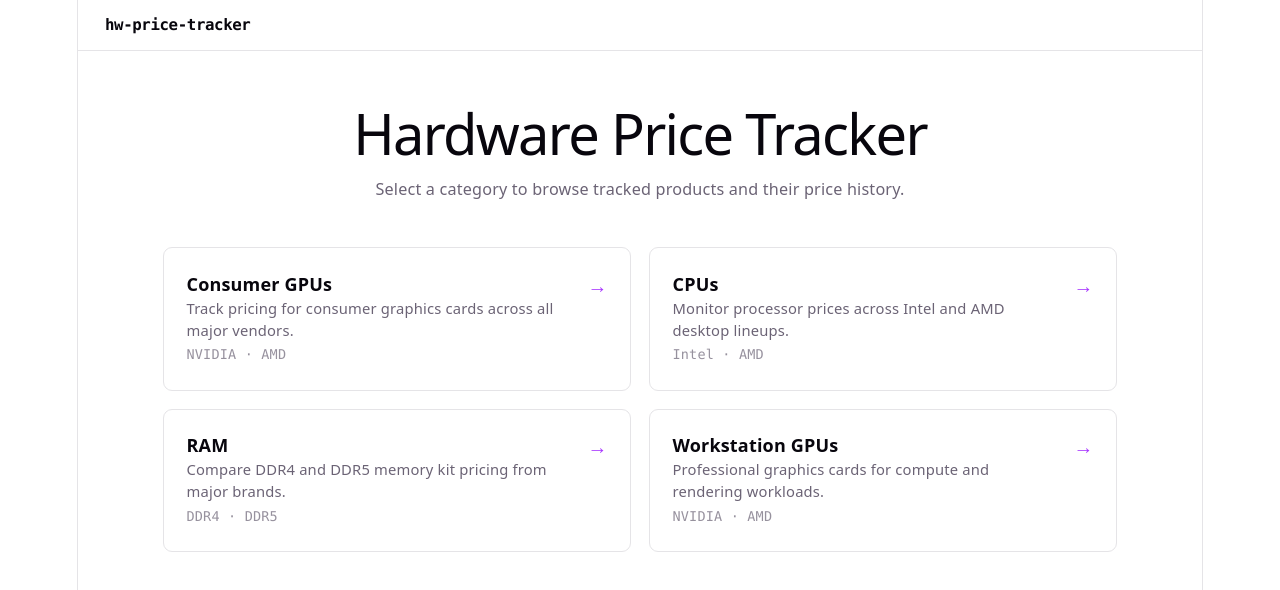
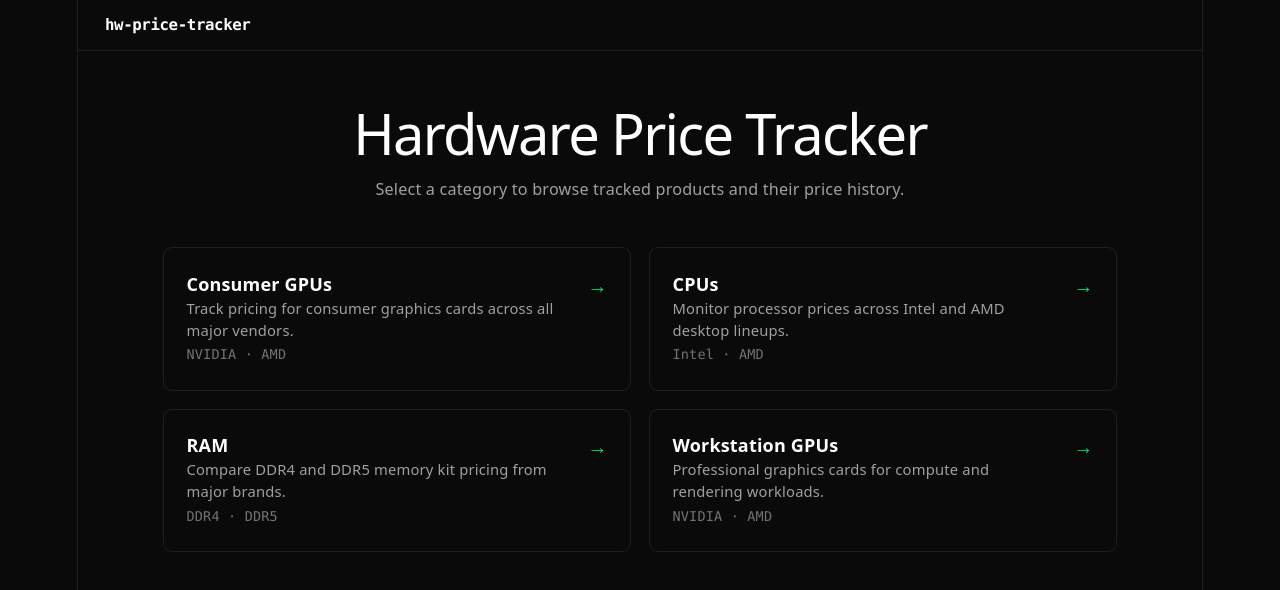
Before and after one commit to jackbradyeng/hardware_price_tracker_fe, a React (Vite) app: page / in a window 1280 px wide. Shown: the top 590 px of the page. Built offline with nearby package versions, Linux system fonts and the light colour scheme.

Commit message:
Switch color scheme to high-contrast palette

```diff
--- a/src/components/PriceChart.tsx
+++ b/src/components/PriceChart.tsx
@@ -22,13 +22,13 @@ interface Props {
 }
 
 const VENDOR_COLORS = [
-    'var(--accent)',
-    '#3b82f6',
-    '#10b981',
-    '#f59e0b',
-    '#ef4444',
-    '#8b5cf6',
-    '#ec4899',
+    '#00e676',
+    '#ff1744',
+    '#00bcd4',
+    '#ffab00',
+    '#76ff03',
+    '#ff6d00',
+    '#e040fb',
 ];
 
 export const PriceChart: React.FC<Props> = ({ pricePoints }) => {
--- a/src/index.css
+++ b/src/index.css
@@ -1,17 +1,17 @@
 @import "tailwindcss";
 
 :root {
-  --text: #6b6375;
-  --text-h: #08060d;
-  --bg: #fff;
-  --border: #e5e4e7;
-  --code-bg: #f4f3ec;
-  --accent: #aa3bff;
-  --accent-bg: rgba(170, 59, 255, 0.1);
-  --accent-border: rgba(170, 59, 255, 0.5);
-  --social-bg: rgba(244, 243, 236, 0.5);
+  --text: #a0a0a0;
+  --text-h: #ffffff;
+  --bg: #0a0a0a;
+  --border: #1f1f1f;
+  --code-bg: #111111;
+  --accent: #00e676;
+  --accent-bg: rgba(0, 230, 118, 0.08);
+  --accent-border: rgba(0, 230, 118, 0.4);
+  --social-bg: rgba(17, 17, 17, 0.5);
   --shadow:
-    rgba(0, 0, 0, 0.1) 0 10px 15px -3px, rgba(0, 0, 0, 0.05) 0 4px 6px -2px;
+    rgba(0, 0, 0, 0.6) 0 10px 15px -3px, rgba(0, 0, 0, 0.4) 0 4px 6px -2px;
 
   --sans: system-ui, 'Segoe UI', Roboto, sans-serif;
   --heading: system-ui, 'Segoe UI', Roboto, sans-serif;
@@ -19,7 +19,7 @@
 
   font: 18px/145% var(--sans);
   letter-spacing: 0.18px;
-  color-scheme: light dark;
+  color-scheme: dark;
   color: var(--text);
   background: var(--bg);
   font-synthesis: none;
@@ -29,26 +29,6 @@
 
   @media (max-width: 1024px) {
     font-size: 16px;
-  }
-}
-
-@media (prefers-color-scheme: dark) {
-  :root {
-    --text: #9ca3af;
-    --text-h: #f3f4f6;
-    --bg: #16171d;
-    --border: #2e303a;
-    --code-bg: #1f2028;
-    --accent: #c084fc;
-    --accent-bg: rgba(192, 132, 252, 0.15);
-    --accent-border: rgba(192, 132, 252, 0.5);
-    --social-bg: rgba(47, 48, 58, 0.5);
-    --shadow:
-      rgba(0, 0, 0, 0.4) 0 10px 15px -3px, rgba(0, 0, 0, 0.25) 0 4px 6px -2px;
-  }
-
-  #social .button-icon {
-    filter: invert(1) brightness(2);
   }
 }
 
```
